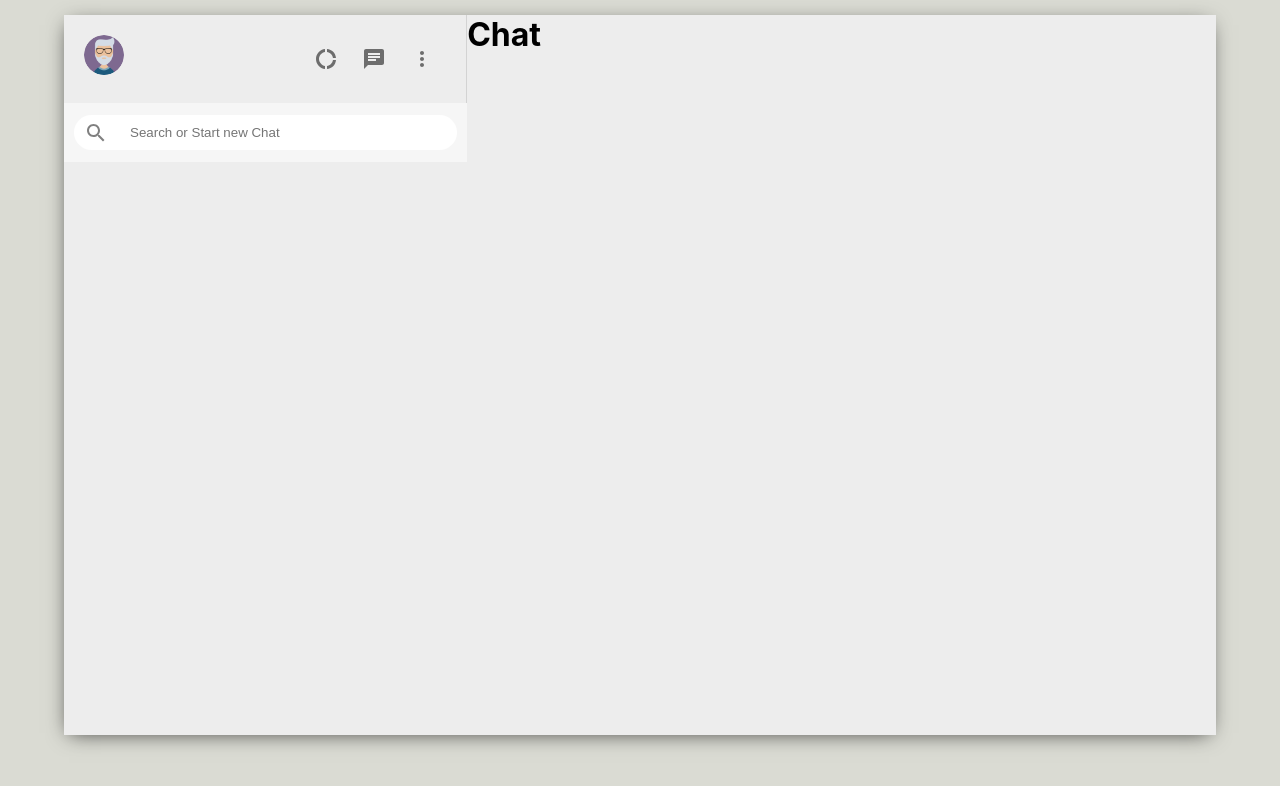
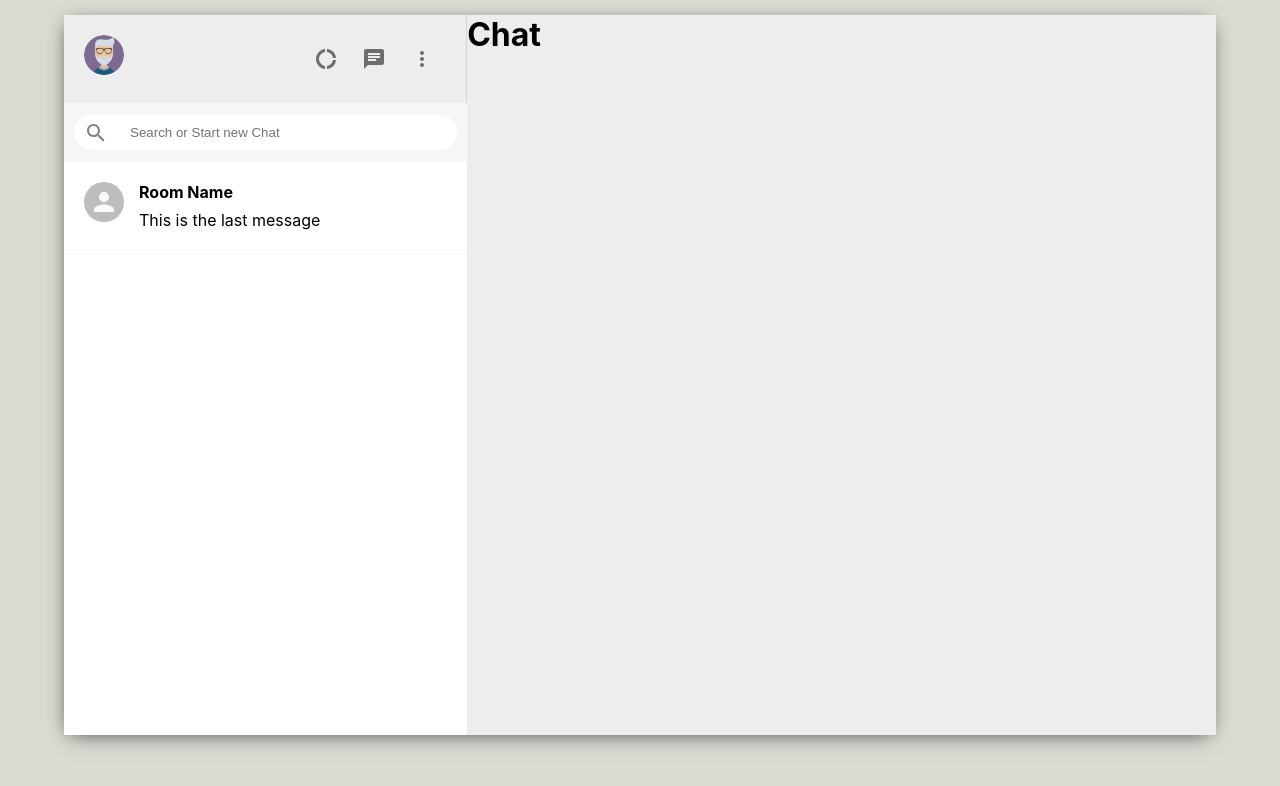
Before and after one commit to jitokj/whatsapp, a React (Create React App) app: page / in a window 1280 px wide. Shown: the top 786 px of the page. Built offline with nearby package versions, Linux system fonts and the light colour scheme.

Commit message:
sideBarChat

```diff
--- a/src/SideBar.css
+++ b/src/SideBar.css
@@ -49,3 +49,9 @@
   margin-left: 10px;
   outline-width: 0;
 }
+
+.sidebar__chats {
+  flex: 1;
+  background-color: white;
+  overflow: scroll;
+}
--- a/src/SideBar.js
+++ b/src/SideBar.js
@@ -6,6 +6,7 @@
 import MoreVertIcon from '@material-ui/icons/MoreVert';
 import logo from "./images/man.png";
 import SearchOutlinedIcon from '@material-ui/icons/SearchOutlined';
+import SideBarChat from './SideBarChat';
 
 
 const SideBar = () => {
@@ -33,6 +34,9 @@
                     <input placeholder="Search or Start new Chat" type="text" />
                 </div>
             </div>
+            <div className="sidebar__chats">
+                <SideBarChat />
+            </div>
         </div>
     );
 };
--- /dev/null
+++ b/src/SideBarChat.css
@@ -0,0 +1,19 @@
+.sidebarChat {
+  display: flex;
+  padding: 20px;
+  cursor: pointer;
+  border-bottom: 1px solid #f6f6f6;
+}
+
+.sidebarChat:hover {
+  background-color: #ebebeb;
+}
+
+.sidebarChat__info > h2 {
+  margin-bottom: 8px;
+  font-size: 16px;
+}
+
+.sidebarChat__info {
+  margin-left: 15px;
+}
--- /dev/null
+++ b/src/SideBarChat.js
@@ -0,0 +1,17 @@
+import { Avatar } from '@material-ui/core';
+import React from 'react';
+import "./SideBarChat.css";
+
+const SideBarChat = () => {
+    return (
+        <div className="sidebarChat">
+            <Avatar />
+            <div className="sidebarChat__info">
+                <h2>Room Name</h2>
+                <p>This is the last message</p>
+            </div>
+        </div>
+    );
+};
+
+export default SideBarChat;
```
